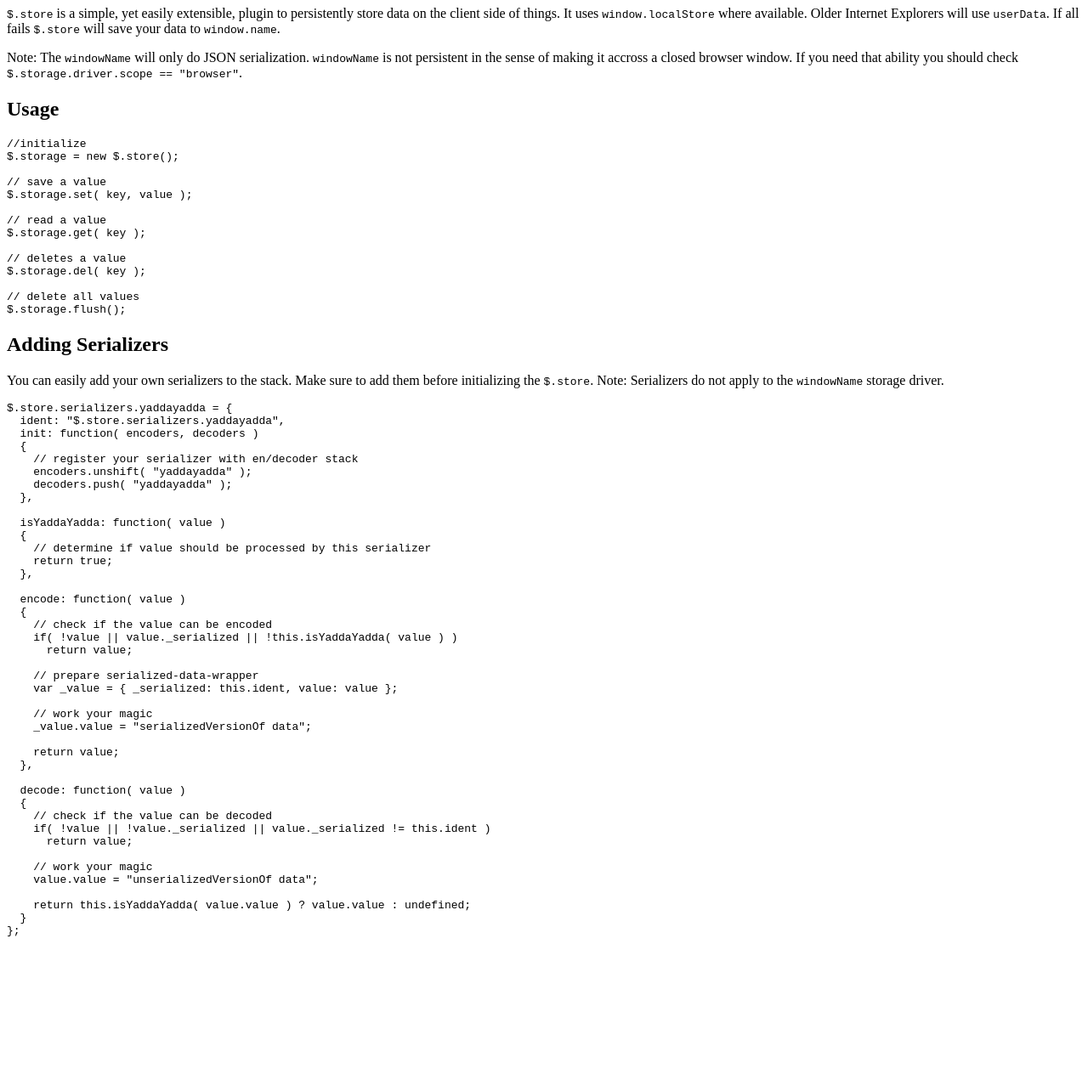
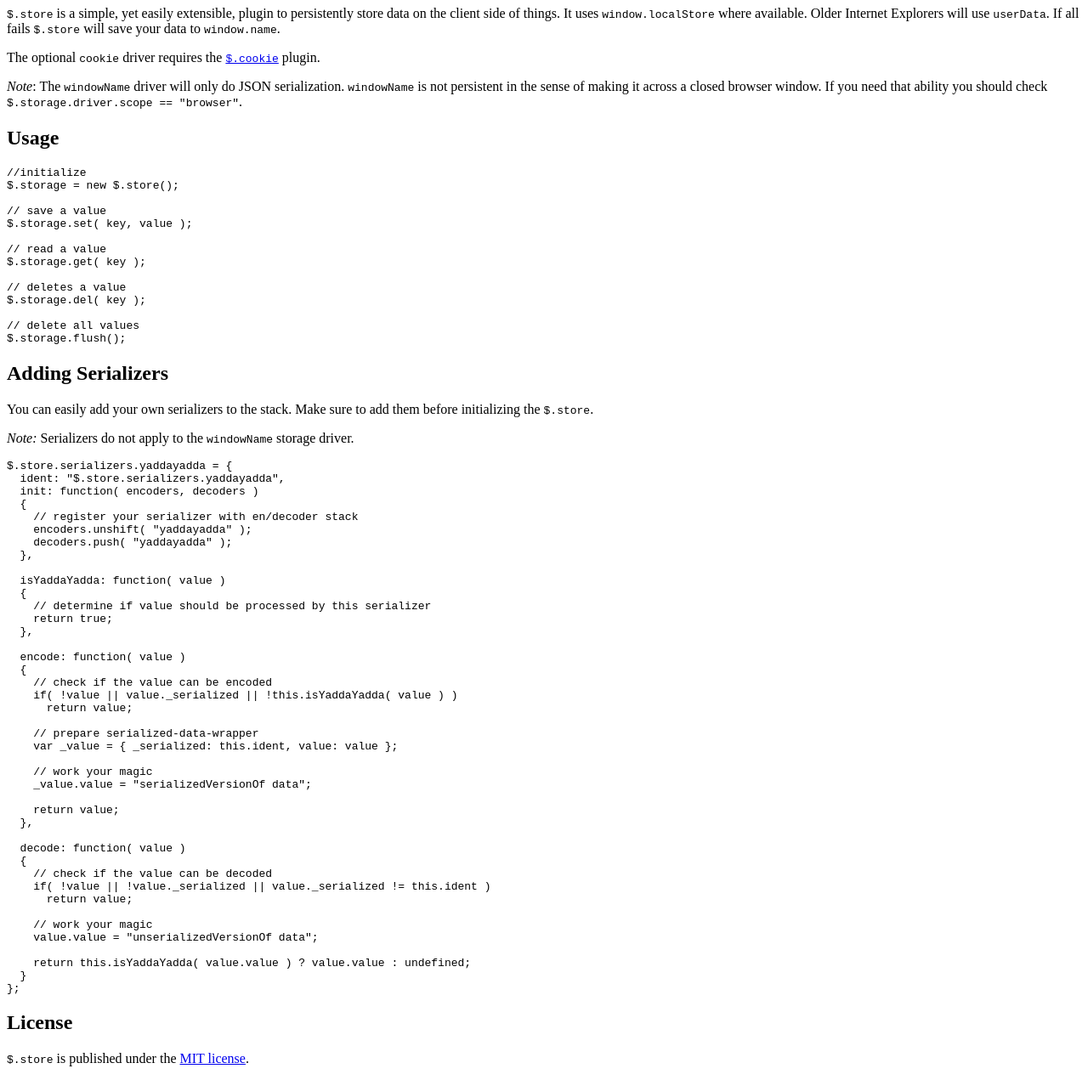
Before and after one commit to medialize/jQuery-store, a plain HTML site: page index.html in a window 1280 px wide. Shown: the part 136-1407 px from the top of the page at 85% size. Before the commit the page ends 1252 px from the top, so only its background shows below. Drawn offline with nearby package versions, Linux system fonts and the light colour scheme.

Commit message:
updated documentation
Signed-off-by: Israel Evans <izreal@comcast.net>

```diff
--- a/index.html
+++ b/index.html
@@ -60,23 +60,17 @@
 		document.write( '<p>Initialized $.storage with driver ' + $.storage.driver.ident + '</p>' );
 	</script>
 
-	<h1>$.store</h1>
+<h1>$.store jQuery plugin</h1>
 
-	<p>
-		<code>$.store</code> is a simple, yet easily extensible, plugin to persistently store data on the client side of things.
-		It uses <code>window.localStore</code> where available. Older Internet Explorers will use <code>userData</code>.
-		If all fails <code>$.store</code> will save your data to <code>window.name</code>.
-	</p>
+<p><code>$.store</code> is a simple, yet easily extensible, plugin to persistently store data on the client side of things. It uses <code>window.localStore</code> where available. Older Internet Explorers will use <code>userData</code>. If all fails <code>$.store</code> will save your data to <code>window.name</code>.</p>
 
-	<p>
-		Note: The <code>windowName</code> will only do JSON serialization. <code>windowName</code>
-		is not persistent in the sense of making it accross a closed browser window. If you need
-		that ability you should check <code>$.storage.driver.scope == "browser"</code>.
-	</p>
+<p>The optional <code>cookie</code> driver requires the <a href="https://github.com/carhartl/jquery-cookie"><code>$.cookie</code></a> plugin.</p>
 
-	<h2>Usage</h2>
+<p><em>Note</em>: The <code>windowName</code> driver will only do JSON serialization. <code>windowName</code> is not persistent in the sense of making it across a closed browser window. If you need that ability you should check <code>$.storage.driver.scope == "browser"</code>.</p>
 
-<pre>//initialize
+<h2>Usage</h2>
+
+<pre><code>//initialize
 $.storage = new $.store();
 
 // save a value
@@ -89,16 +83,16 @@ $.storage.get( key );
 $.storage.del( key );
 
 // delete all values
-$.storage.flush();</pre>
+$.storage.flush();
+</code></pre>
 
-	<h2>Adding Serializers</h2>
+<h2>Adding Serializers</h2>
 
-	<p>
-		You can easily add your own serializers to the stack.
-		Make sure to add them before initializing the <code>$.store</code>.
-		Note: Serializers do not apply to the <code>windowName</code> storage driver.
-	</p>
-<pre>$.store.serializers.yaddayadda = {
+<p>You can easily add your own serializers to the stack. Make sure to add them before initializing the <code>$.store</code>.</p>
+
+<p><em>Note:</em> Serializers do not apply to the <code>windowName</code> storage driver.</p>
+
+<pre><code>$.store.serializers.yaddayadda = {
   ident: "$.store.serializers.yaddayadda",
   init: function( encoders, decoders )
   {
@@ -139,8 +133,12 @@ $.storage.flush();</pre>
 
     return this.isYaddaYadda( value.value ) ? value.value : undefined;
   }
-};</pre>
+};
+</code></pre>
 
+<h2>License</h2>
+
+<p><code>$.store</code> is published under the <a href="http://www.opensource.org/licenses/mit-license.php">MIT license</a>.</p>
 
 </body>
 </html>
```
Also changed, not shown: README.md.
